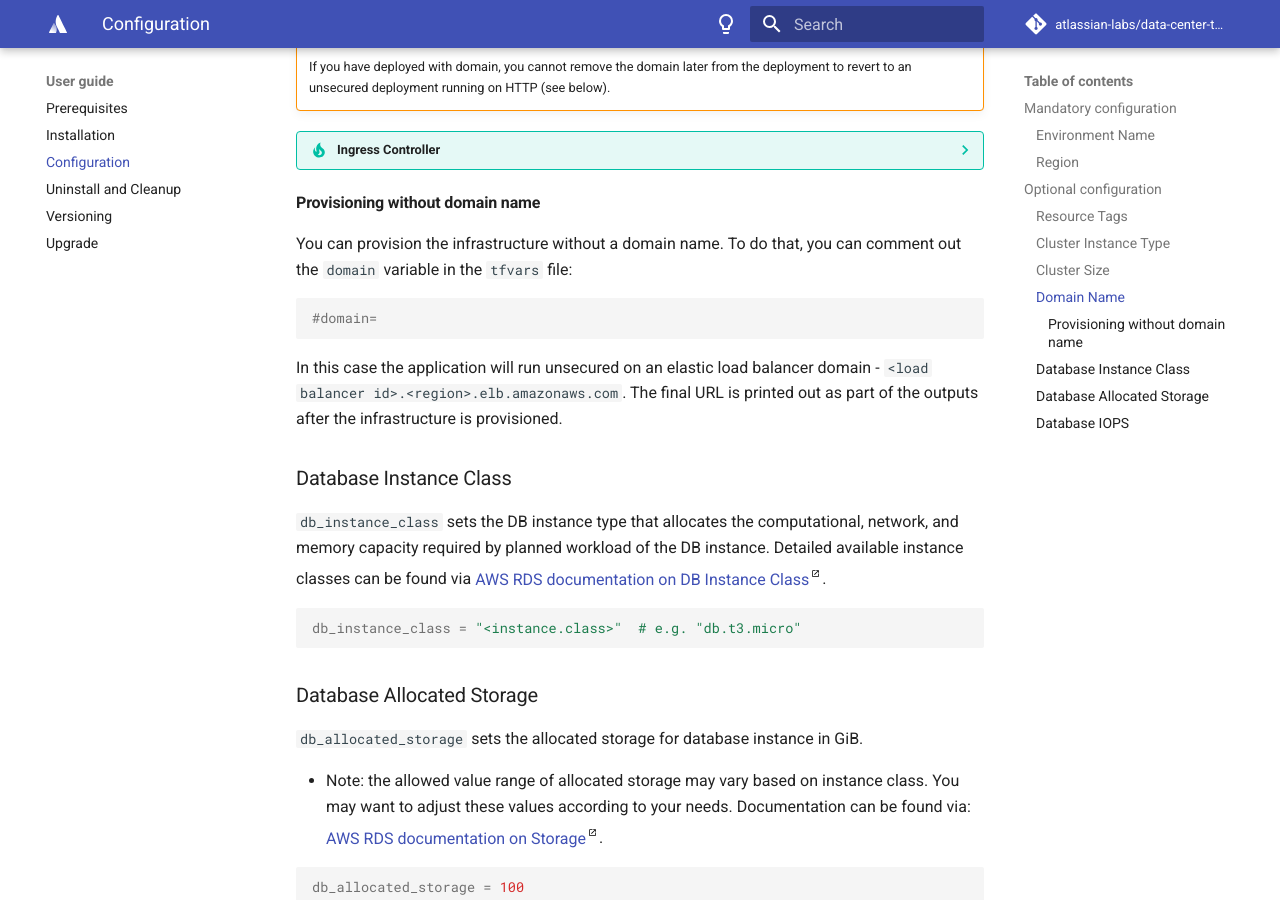
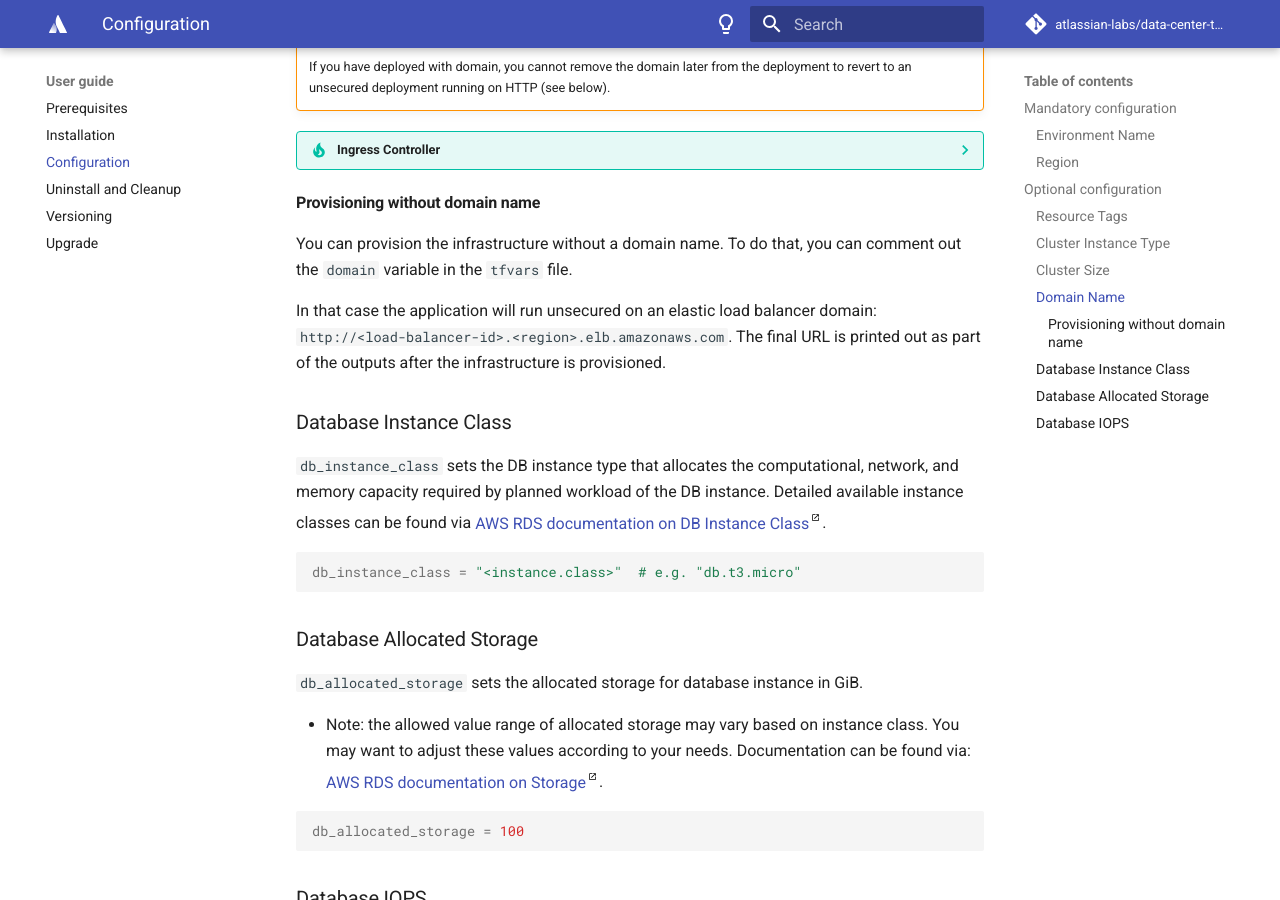
Before and after one commit to atlassian-labs/data-center-terraform, an MkDocs documentation site: the page built from docs/docs/userguide/CONFIGURATION.md, in a window 1280 px wide and 900 px high, scrolled down 2811 px. Built offline with MkDocs 1.6.1 and Material for MkDocs 9.7.7, drawn with Linux system fonts in a browser that asks for light colours; comment, search, counter and statistics services are not loaded.

Commit message:
TFKUBE-130: Minor docs updates

````diff
--- a/docs/docs/userguide/CONFIGURATION.md
+++ b/docs/docs/userguide/CONFIGURATION.md
@@ -120,13 +120,10 @@ domain="<domain-name>" # for example: "mydomain.com"
 
 #### Provisioning without domain name
 
-You can provision the infrastructure without a domain name. To do that, you can comment out the `domain` variable in the `tfvars` file:
+You can provision the infrastructure without a domain name. To do that, you can comment out the `domain` variable in the `tfvars` file.
 
-```terraform
-#domain=
-```
-
-In this case the application will run unsecured on an elastic load balancer domain - `<load balancer id>.<region>.elb.amazonaws.com`.
+In that case the application will run unsecured on an elastic load balancer domain:
+`http://<load-balancer-id>.<region>.elb.amazonaws.com`.
 The final URL is printed out as part of the outputs after the infrastructure is provisioned.
 
 ### Database Instance Class
````
